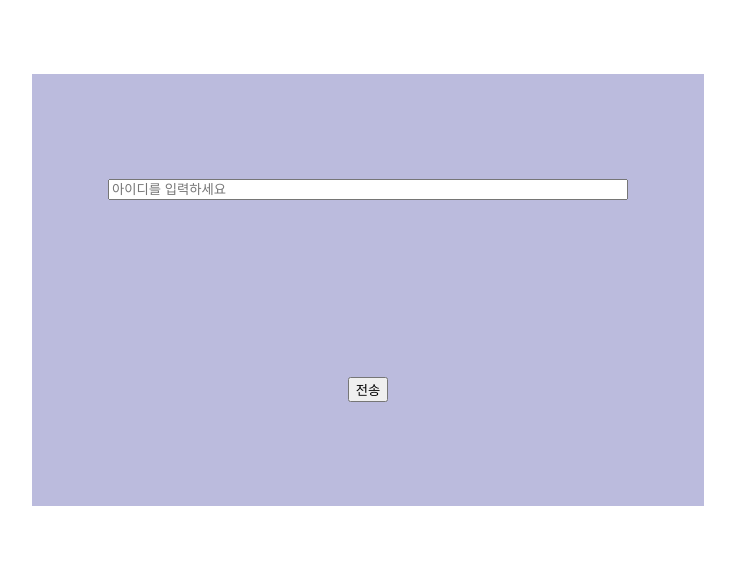
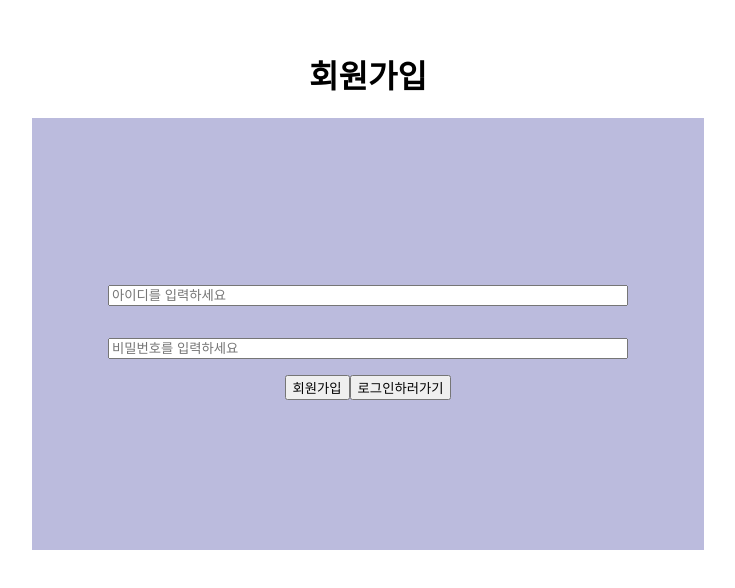
Before and after one commit to gilyeon00/EX_Chatting-with-GPT, a React (Create React App) app in the folder front-react/: page / in a window 1280 px wide. Shown: the part 110-698 px from the top of the page, without its empty margins (272-1007 px from the left). Built offline with nearby package versions, Linux system fonts and the light colour scheme; the HTML template or start-up script is replaced by a standard one.

Commit message:
FE/Feat: Add Join

```diff
--- a/front-react/src/App.js
+++ b/front-react/src/App.js
@@ -4,13 +4,15 @@ import Chat from './pages/Chat';
 import ChatWithGPT from './pages/ChatWithGPT';
 import Home from './pages/Home';
 import Login from './pages/Login';
+import Join from './pages/Join';
 
 function App() {
   return (
     <div>
       <BrowserRouter>
           <Routes>
-              <Route path="/" element={<Login/> }/>
+              <Route path="/" element={<Join/> }/>
+              <Route path="/login" element={<Login/> }/>
               <Route path="/home" element={<Home/> }/>
               <Route path="/chat/1" element={<Chat/> }/>
               <Route path="/gpt" element={<ChatWithGPT/> }/>
--- /dev/null
+++ b/front-react/src/pages/Join.jsx
@@ -0,0 +1,80 @@
+import React, { useState } from 'react';
+import { useNavigate } from 'react-router-dom';
+import axios from 'axios';
+import './chat.css'
+
+
+const Join = () => {
+  const [username, setUsername] = useState('');
+  const [password, setPassword] = useState('');
+  const navigate = useNavigate();
+
+  const handleMessageChange = (e) => {
+    setUsername(e.target.value);
+  };
+
+  const handlePassChange = (e) => {
+    setPassword(e.target.value);
+  };
+
+  const handleKeyDown = (e) => {
+    if (e.key === 'Enter') {
+        handleJoin();
+    }
+  };
+
+  const goToLogin = () => {
+    navigate('/login')
+  }
+
+  const handleJoin = () => {
+    axios
+      .post('http://localhost/api/user/join', {
+        "username" : username,
+        "password" : password })
+        .then((response) => {
+          console.log(response);
+          alert("회원가입에 성공했습니다.");
+          if (response.status === 201) {
+            return navigate("/login");
+          }
+        })
+        .catch((err) => {
+          console.log(err.request.status);
+          var errcode = err.request.status;
+          if (errcode === 400) {
+            alert("이미 사용중인 아이디입니다.");
+          }
+        });
+      }
+
+  return (
+    <div className="container">
+        <h1 > 회원가입 </h1>
+        <div className="chat-container join" style={{ backgroundColor: '#bbd' }}>
+            <input
+            className="input join"
+            type="text"
+            placeholder="아이디를 입력하세요"
+            value={username}
+            onChange={handleMessageChange}
+            onKeyDown={handleKeyDown}
+            />
+            <input
+            className="input join"
+            type="password"
+            placeholder="비밀번호를 입력하세요"
+            value={password}
+            onChange={handlePassChange}
+            onKeyDown={handleKeyDown}
+            />
+            <div>
+                <button onClick={handleJoin}>회원가입</button>
+                <button onClick={goToLogin}>로그인하러가기</button>
+            </div>
+        </div>
+    </div>
+  );
+};
+
+export default Join;
--- a/front-react/src/pages/Login.jsx
+++ b/front-react/src/pages/Login.jsx
@@ -21,11 +21,12 @@ const Login = () => {
 
   const handleLogin = () => {
     axios
-      .post('http://localhost:8000/user/check-username', { "username" : username })
+      .post('http://localhost/api/user/check-username', { "username" : username })
       .then((response) => {
         if (response.data.exists) {
           sessionStorage.setItem('username', username);
           Cookies.set('userId', response.data.userId);
+          alert('로그인에 성공하였습니다.')
           navigate('/home');
         } else {
           console.log('회원이 존재하지 않습니다.');
--- a/front-react/src/pages/chat.css
+++ b/front-react/src/pages/chat.css
@@ -20,6 +20,10 @@
     overflow: scroll;
 }
 
+.chat-container.join{
+    justify-content: center;
+}
+
 .chat-history{
     background-color: rgb(255, 255, 255);
     width: 80%;
@@ -37,6 +41,9 @@
     width: 80%;
 }
 
+.input.join{
+    margin: 1rem 0;
+}
 .message-bubble{
     margin: 0.3rem;
     padding: 0.2rem;
```
